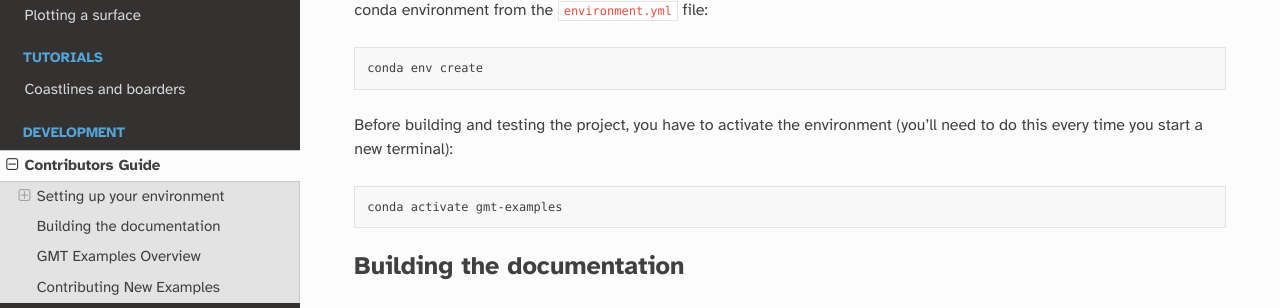
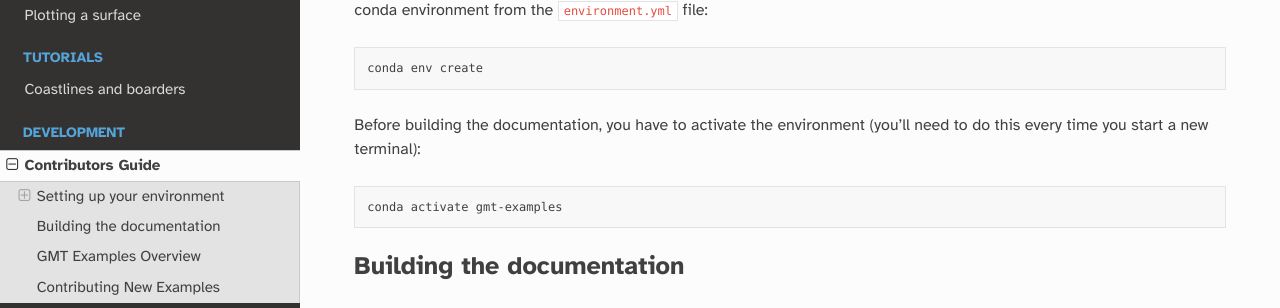
Before and after one commit to GenericMappingTools/gmt-examples, a Sphinx documentation site: the page built from docs/contributing.md, in a window 1280 px wide and 900 px high, scrolled down 903 px. Shown: the part 143-451 px from the top of the window. Built offline with Sphinx 7.4.7 and the Read the Docs theme 2.0.0, drawn with Linux system fonts in a browser that asks for light colours.

Commit message:
Apply suggestions from code review
Co-authored-by: Dongdong Tian <seisman.info@gmail.com>

````diff
--- a/docs/conf.py
+++ b/docs/conf.py
@@ -40,9 +40,6 @@ templates_path = ['_templates']
 # This pattern also affects html_static_path and html_extra_path.
 exclude_patterns = ['_build', 'Thumbs.db', '.DS_Store']
 
-# MyST-NB configuration
-execution_timeout = 900
-
 # configure links to GMT docs
 extlinks = {
     "gmt-module": ("https://docs.generic-mapping-tools.org/latest/%s", "%s"),
--- a/docs/contributing.md
+++ b/docs/contributing.md
@@ -12,7 +12,7 @@ and we encourage all to read it carefully.
 
 The following dependencies are required for building the GMT examples pages:
 
-- [gmt](https://docs.generic-mapping-tools.org/latest/#)
+- [gmt](https://docs.generic-mapping-tools.org/latest/)
 - [myst-parser](https://myst-parser.readthedocs.io/en/latest/)
 - [sphinx](https://www.sphinx-doc.org/en/master/)
 - [sphinx_gmt](https://www.generic-mapping-tools.org/sphinx_gmt/latest/)
@@ -49,7 +49,7 @@ environment from the `environment.yml` file:
 conda env create
 ```
 
-Before building and testing the project, you have to activate the environment
+Before building the documentation, you have to activate the environment
 (you'll need to do this every time you start a new terminal):
 
 ```bash
````
